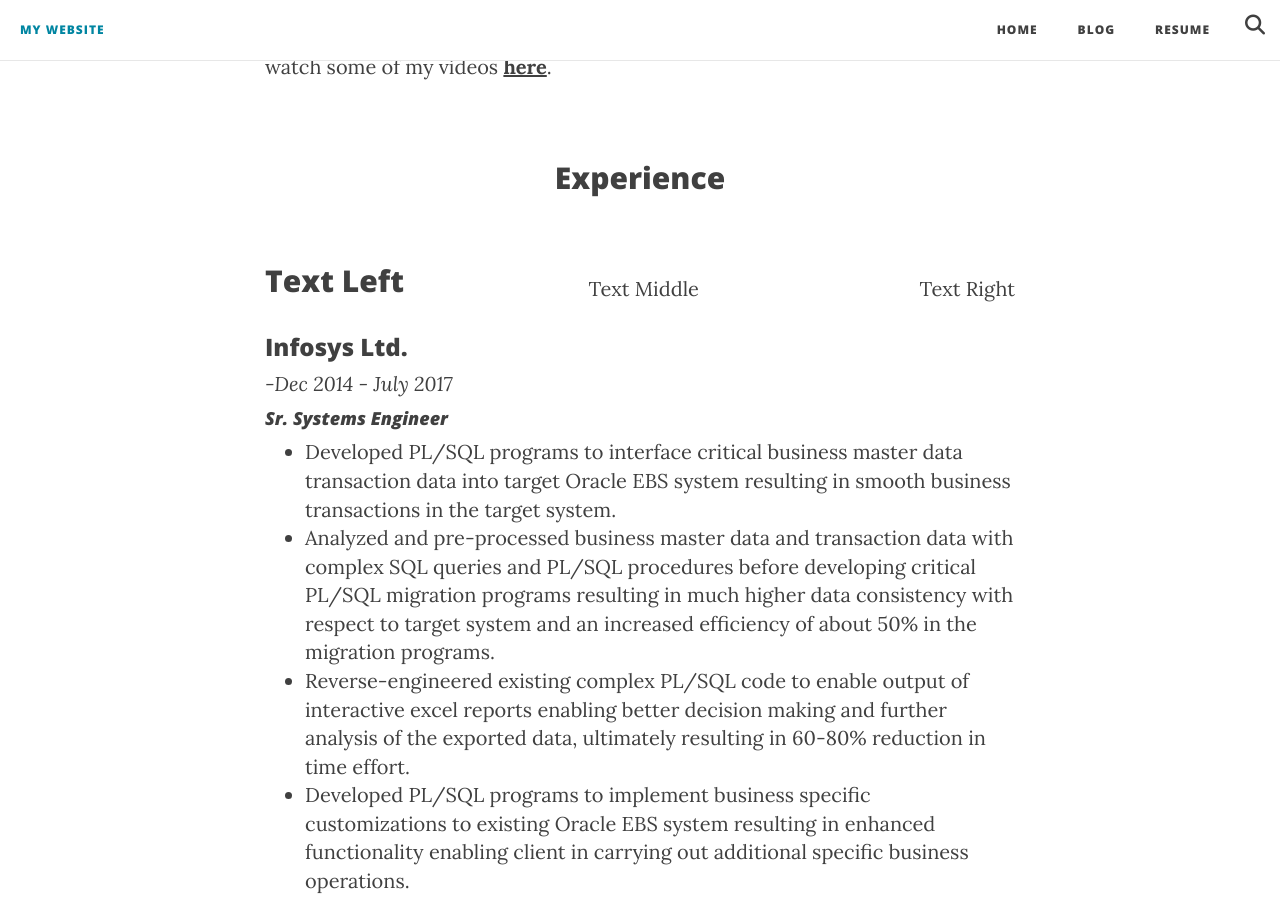
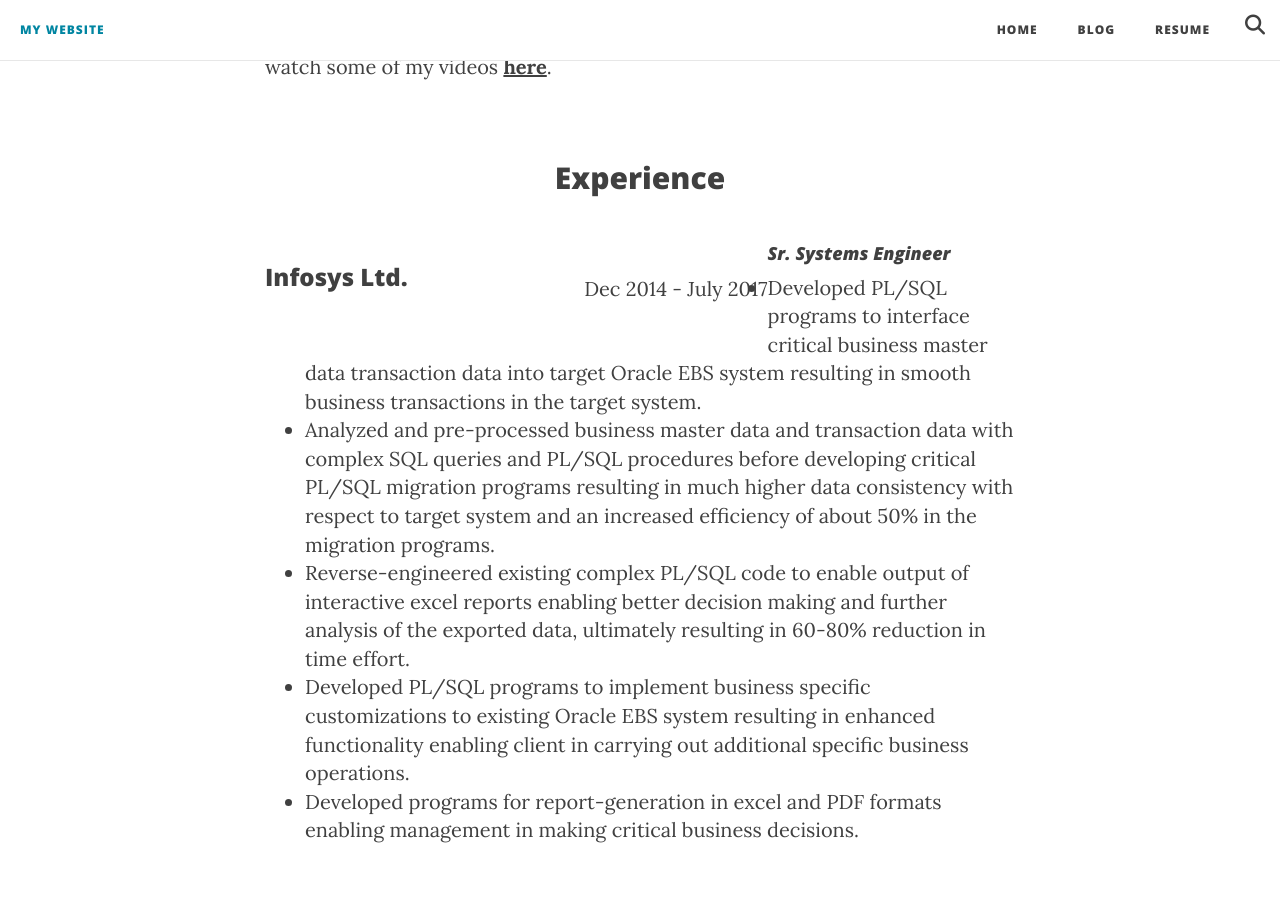
Before and after one commit to PrashantShivajiBhapkar/PrashantShivajiBBhapkar.github.io, a Jekyll site: the page built from index.html, in a window 1280 px wide and 900 px high, scrolled down 990 px. Built offline with Jekyll 4.4.1, drawn with Linux system fonts in a browser that asks for light colours; nearby versions of some CDN libraries; library files that are not in the unit come from our copies.

Commit message:
edited home page content

```diff
--- a/index.html
+++ b/index.html
@@ -39,11 +39,10 @@
         <div >
             <div>
 				<div id="header">
-					<h2 style="float: left; width: 34%; text-align: left;">Text Left</h2>
-					<p style="float: left; width: 33%; text-align: center;">Text Middle</p>
-					<p style="float: left; width: 33%; text-align: right;">Text Right</p>
+					<h3 style="float: left; width: 34%; text-align: left;">Infosys Ltd.</h3>
+					<p style="float: left; width: 33%; text-align: right;">Dec 2014 - July 2017</p>
 				</div>
-				<h3>Infosys Ltd. </h3><i style="text-align: right">-Dec 2014 - July 2017</i>
+
 				<h4><i>Sr. Systems Engineer</i></h4>
                 <ul>
                     <li>
```
